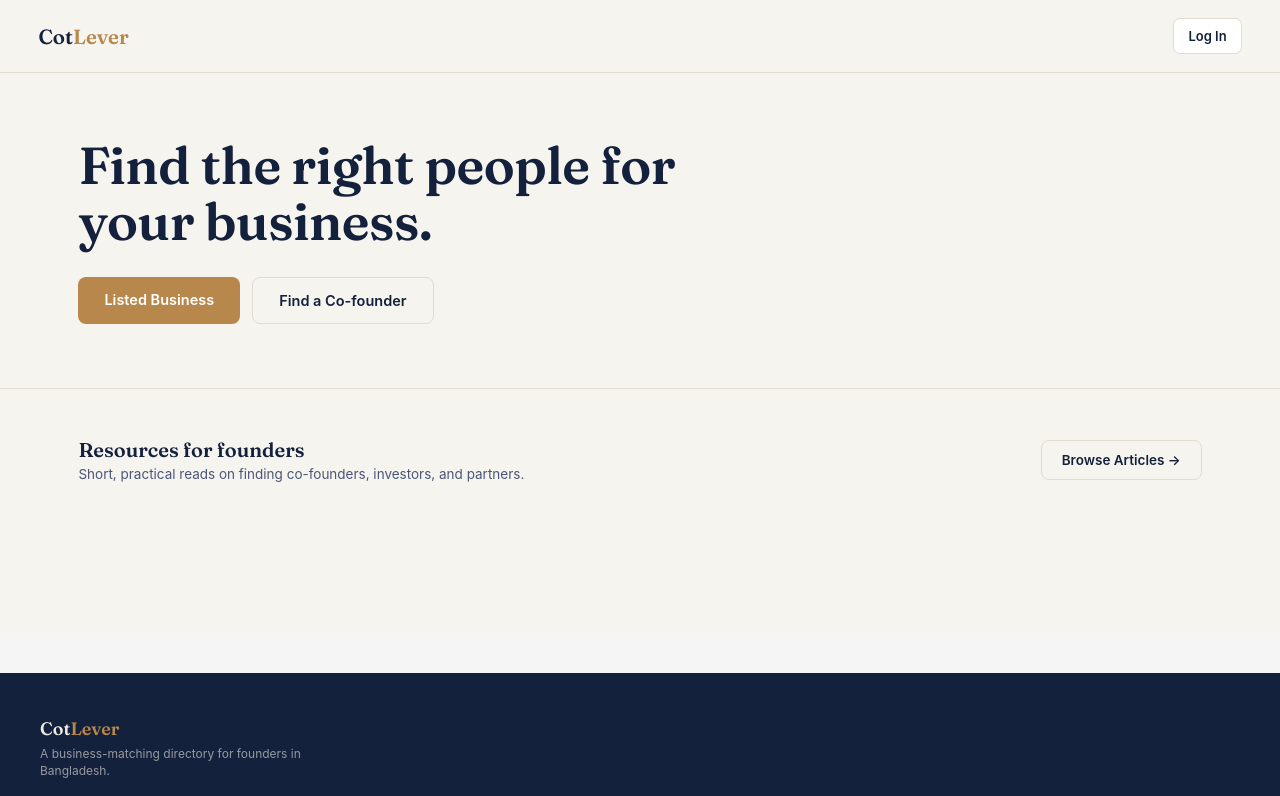
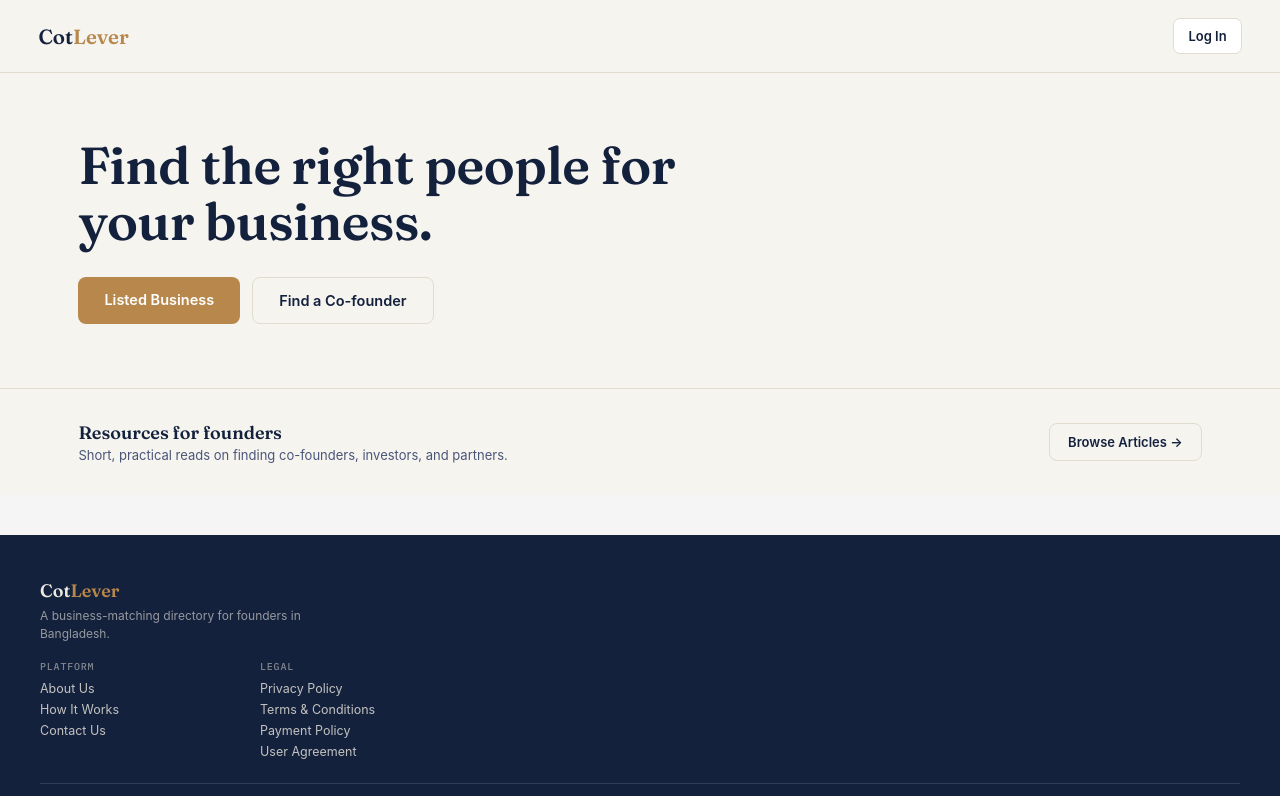
Before and after one commit to cotlevercom-ship-it/grocery-now, a Next.js app: page / in a window 1280 px wide. Shown: the top 796 px of the page. Built offline with nearby package versions, Linux system fonts and the light colour scheme; no server answers; the database is empty.

Commit message:
Reduce homepage height: remove leftover minHeight:70vh (no longer needed now that cards moved to /listings) and tighten Resources section padding/spacing

```diff
--- a/components/ListingHome.jsx
+++ b/components/ListingHome.jsx
@@ -7,7 +7,7 @@ import { theme } from '@/lib/theme'
 // two entry points into those.
 export default function ListingHome() {
   return (
-    <div style={{ background: theme.paper, minHeight: '70vh' }}>
+    <div style={{ background: theme.paper }}>
       <div style={{
         maxWidth: '1200px', margin: '0 auto', padding: 'clamp(28px,5vw,64px) clamp(16px,3vw,56px)',
       }}>
@@ -35,18 +35,18 @@ export default function ListingHome() {
       {/* Resources teaser */}
       <div style={{ borderTop: `1px solid ${theme.line}` }}>
         <div style={{
-          maxWidth: '1200px', margin: '0 auto', padding: 'clamp(28px,4vw,48px) clamp(16px,3vw,56px)',
-          display: 'flex', justifyContent: 'space-between', alignItems: 'center', flexWrap: 'wrap', gap: '16px'
+          maxWidth: '1200px', margin: '0 auto', padding: 'clamp(18px,3vw,32px) clamp(16px,3vw,56px)',
+          display: 'flex', justifyContent: 'space-between', alignItems: 'center', flexWrap: 'wrap', gap: '14px'
         }}>
           <div>
-            <div style={{ fontFamily: theme.fontDisplay, fontSize: '20px', fontWeight: '600', color: theme.ink, marginBottom: '4px' }}>
+            <div style={{ fontFamily: theme.fontDisplay, fontSize: '18px', fontWeight: '600', color: theme.ink, marginBottom: '3px' }}>
               Resources for founders
             </div>
-            <p style={{ fontSize: '13.5px', color: theme.inkSoft }}>Short, practical reads on finding co-founders, investors, and partners.</p>
+            <p style={{ fontSize: '13px', color: theme.inkSoft }}>Short, practical reads on finding co-founders, investors, and partners.</p>
           </div>
           <Link href="/resources" style={{
             display: 'inline-block', background: 'transparent', color: theme.ink, border: `1px solid ${theme.line}`,
-            borderRadius: '8px', padding: '11px 20px', fontSize: '13.5px', fontWeight: '600', textDecoration: 'none', whiteSpace: 'nowrap'
+            borderRadius: '8px', padding: '10px 18px', fontSize: '13px', fontWeight: '600', textDecoration: 'none', whiteSpace: 'nowrap'
           }}>Browse Articles →</Link>
         </div>
       </div>
```
